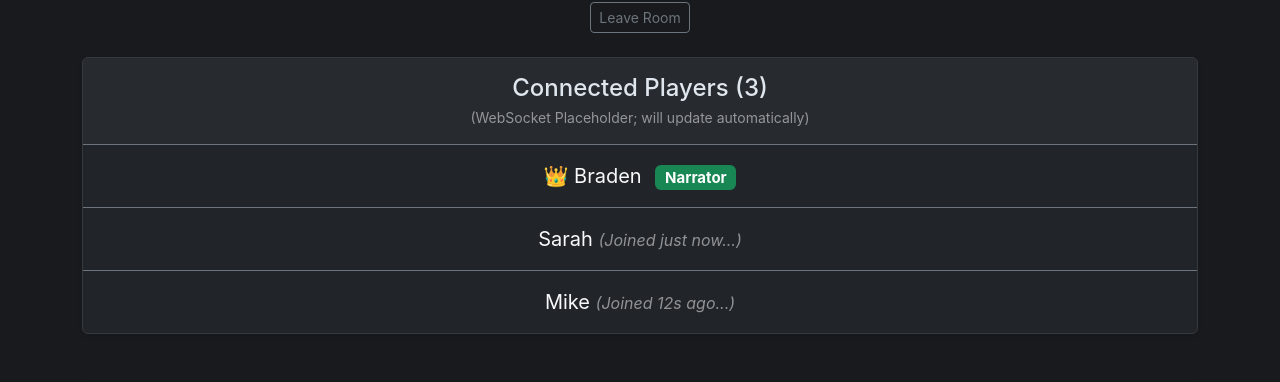
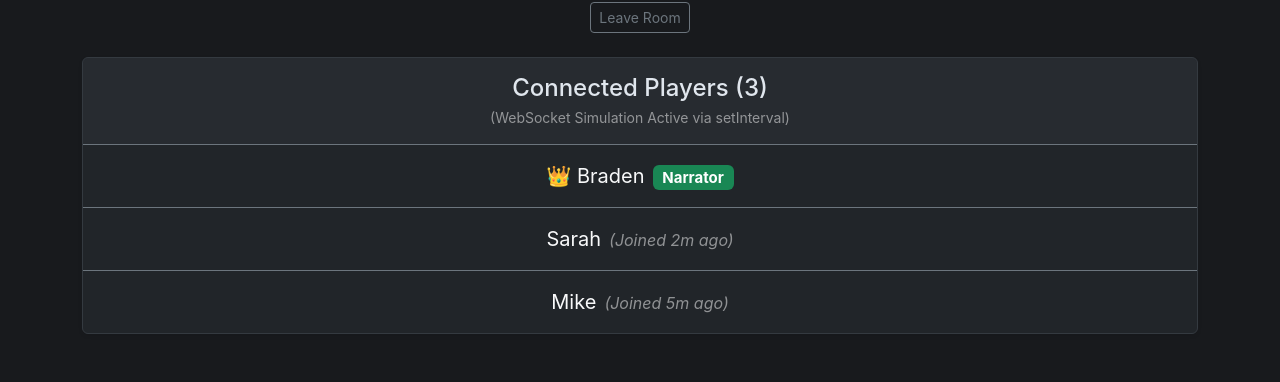
Before and after one commit to BCovi/startup, a React (Vite) app: page /lobby in a window 1280 px wide. Both pictures are taken after a click on the button "Create New Room (Become Narrator)". Shown: the part 185-567 px from the top of the page. Built offline with nearby package versions, Linux system fonts and the light colour scheme.

Commit message:
Live players

```diff
--- a/src/lobby/lobby.jsx
+++ b/src/lobby/lobby.jsx
@@ -1,4 +1,4 @@
-import React, { useState } from 'react';
+import React, { useState, useEffect } from 'react';
 import { useNavigate } from 'react-router-dom';
 import './lobby.css';
 
@@ -10,6 +10,35 @@ export function Lobby() {
   const [roomCodeInput, setRoomCodeInput] = useState('');
   const [activeRoomCode, setActiveRoomCode] = useState('');
   const [isNarrator, setIsNarrator] = useState(false);
+  const [players, setPlayers] = useState([
+    { id: 1, name: 'Braden', time: 'Host' },
+    { id: 2, name: 'Sarah', time: 'Joined 2m ago' },
+    { id: 3, name: 'Mike', time: 'Joined 5m ago' },
+  ]);
+
+  useEffect(() => {
+    // Only run the simulation when the user is actively in a lobby
+    if (!isInLobby) return;
+
+    const mockNames = ['Alex', 'Taylor', 'Jordan', 'Casey', 'Morgan', 'Sam', 'Riley'];
+
+    const interval = setInterval(() => {
+      const randomName = mockNames[Math.floor(Math.random() * mockNames.length)];
+
+      setPlayers((prevPlayers) => {
+        // Prevent duplicate names in the room
+        if (prevPlayers.some((p) => p.name === randomName)) return prevPlayers;
+
+        return [
+          ...prevPlayers,
+          { id: Date.now(), name: randomName, time: 'Joined just now...' }
+        ];
+      });
+    }, 6000); // Adds a new player every 6 seconds
+
+    // Cleanup interval when leaving the room
+    return () => clearInterval(interval);
+  }, [isInLobby]);
 
   const handleJoinRoom = (e) => {
     e.preventDefault();
@@ -95,20 +124,24 @@ return (
           {/* Connected Players Card */}
           <div id="live-players" className="card shadow-sm border-secondary mb-5">
             <div className="card-header border-secondary text-center py-3">
-              <h3 className="h4 mb-1">Connected Players (3)</h3>
-              <p className="text-white-50 small mb-0">(WebSocket Placeholder; will update automatically)</p>
+              <h3 className="h4 mb-1">Connected Players ({players.length})</h3>
+              <p className="text-white-50 small mb-0">(WebSocket Simulation Active via setInterval)</p>
             </div>
 
             <ul className="list-group list-group-flush text-center fs-5">
-              <li className="list-group-item bg-transparent text-light py-3 border-secondary">
-                {isNarrator ? '👑 ' : ''} Braden <span className="badge bg-success ms-2">{isNarrator ? 'Narrator' : 'Player'}</span>
-              </li>
-              <li className="list-group-item bg-transparent text-light py-3 border-secondary">
-                Sarah <span className="text-white-50 fs-6"><i>(Joined just now...)</i></span>
-              </li>
-              <li className="list-group-item bg-transparent text-light py-3 border-secondary">
-                Mike <span className="text-white-50 fs-6"><i>(Joined 12s ago...)</i></span>
-              </li>
+              {players.map((player, index) => {
+                const isHost = index === 0; // First player represents the host/narrator
+                return (
+                  <li key={player.id} className="list-group-item bg-transparent text-light py-3 border-secondary">
+                    {isHost ? '👑 ' : ''} {player.name}
+                    {isHost ? (
+                      <span className="badge bg-success ms-2">{isNarrator ? 'Narrator' : 'Host'}</span>
+                    ) : (
+                      <span className="text-white-50 fs-6 ms-2"><i>({player.time})</i></span>
+                    )}
+                  </li>
+                );
+              })}
             </ul>
           </div>
 
```
